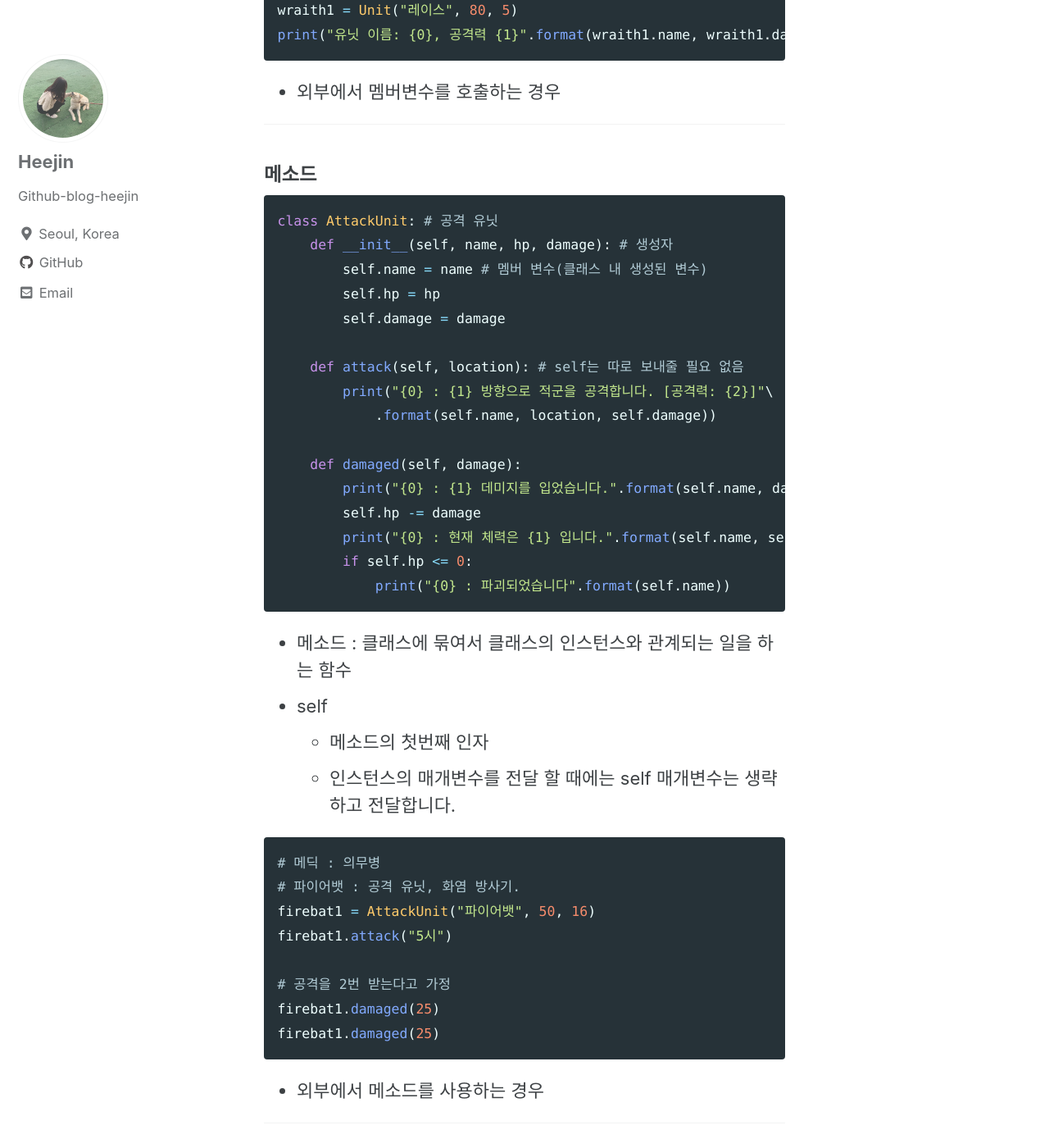
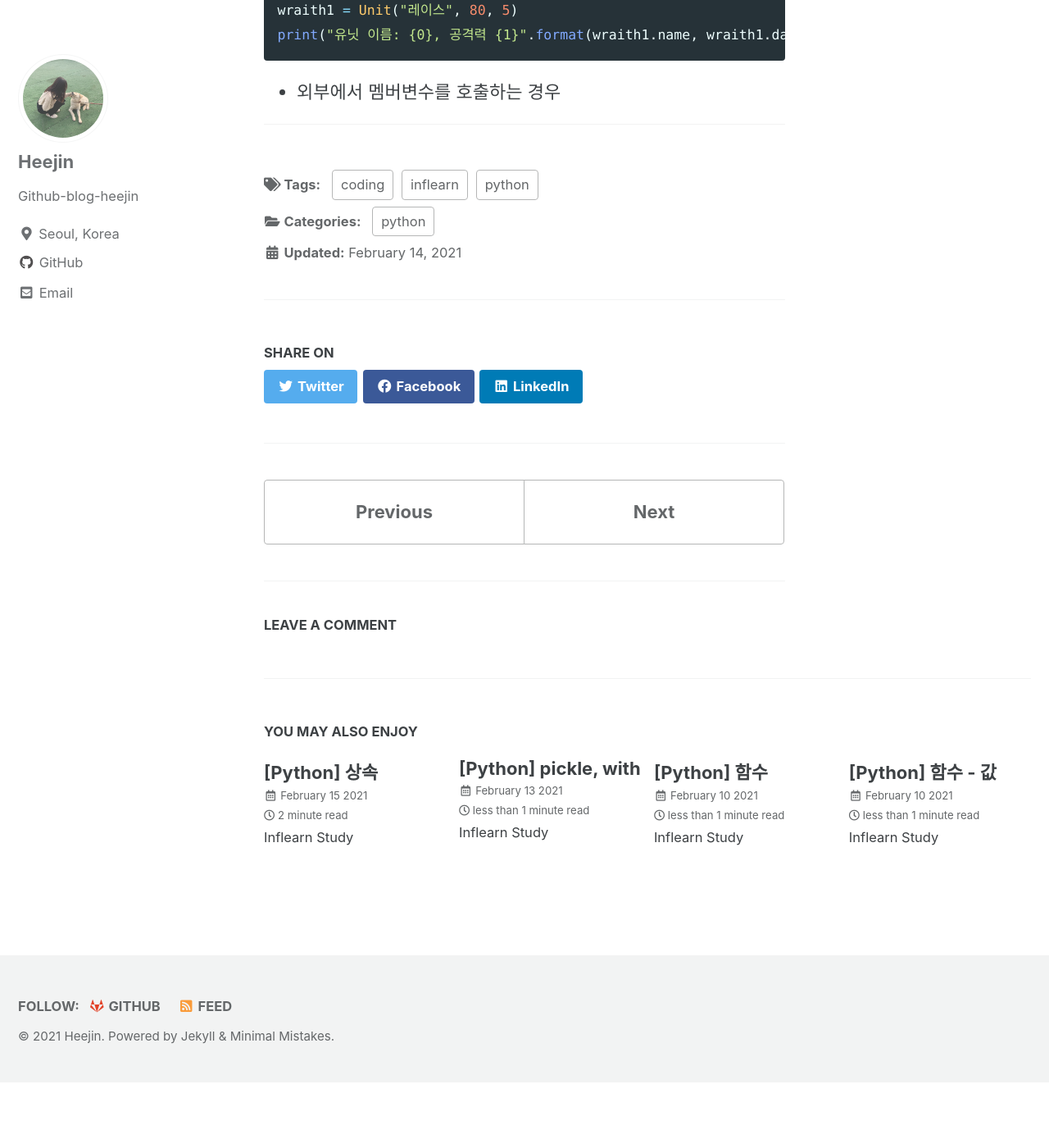
Before and after one commit to heejin99/heejin99.github.io, a Jekyll site: the page built from _posts/2021-02-14-[Python] 클래스.md, in a window 1280 px wide and 1400 px high, scrolled down 2740 px. Shown: the whole window at 82% size. Built offline with Jekyll 4.4.1, drawn with Linux system fonts in a browser that asks for light colours; cached includes are drawn as plain includes; comment, search, counter and statistics services are not loaded; after the commit the page ends 4060 px from its top, so only the background shows below that; some of the changed text lies outside the part shown.

Commit message:
Revert "파이썬 상속 포스트"
This reverts commit 7c02e9a56c654347e824a2ceae7f1f1b9c9430d0.

````diff
--- a/_posts/2021-02-14-[Python] 클래스.md
+++ b/_posts/2021-02-14-[Python] 클래스.md
@@ -109,44 +109,3 @@ print("유닛 이름: {0}, 공격력 {1}".format(wraith1.name, wraith1.damage))
 * 외부에서 멤버변수를 호출하는 경우
 
 ***
-
-#### 메소드
-
-```python
-class AttackUnit: # 공격 유닛
-    def __init__(self, name, hp, damage): # 생성자
-        self.name = name # 멤버 변수(클래스 내 생성된 변수)
-        self.hp = hp
-        self.damage = damage
-
-    def attack(self, location): # self는 따로 보내줄 필요 없음
-        print("{0} : {1} 방향으로 적군을 공격합니다. [공격력: {2}]"\
-            .format(self.name, location, self.damage))
-
-    def damaged(self, damage):
-        print("{0} : {1} 데미지를 입었습니다.".format(self.name, damage))
-        self.hp -= damage
-        print("{0} : 현재 체력은 {1} 입니다.".format(self.name, self.hp))
-        if self.hp <= 0:
-            print("{0} : 파괴되었습니다".format(self.name))
-```
-
-* 메소드 : 클래스에 묶여서 클래스의 인스턴스와 관계되는 일을 하는 함수
-* self
-  * 메소드의 첫번째 인자
-  * 인스턴스의 매개변수를 전달 할 때에는 self 매개변수는 생략하고 전달합니다.
-
-```python
-# 메딕 : 의무병
-# 파이어뱃 : 공격 유닛, 화염 방사기.
-firebat1 = AttackUnit("파이어뱃", 50, 16)
-firebat1.attack("5시")
-
-# 공격을 2번 받는다고 가정
-firebat1.damaged(25)
-firebat1.damaged(25)
-```
-
-* 외부에서 메소드를 사용하는 경우
-
-***
````
